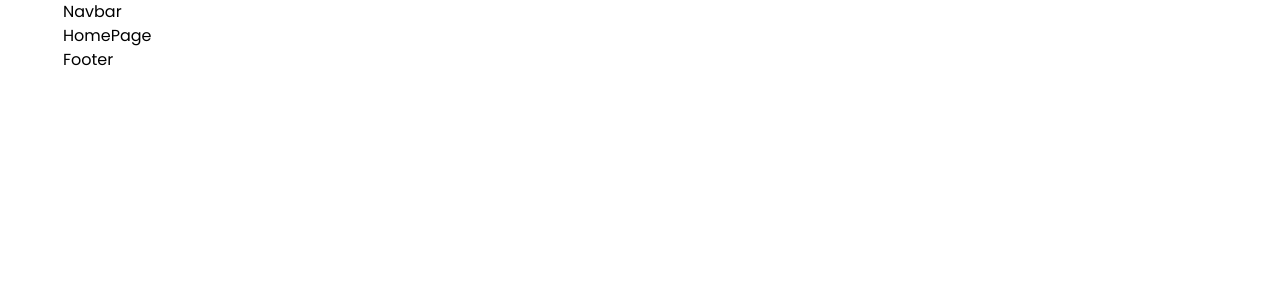
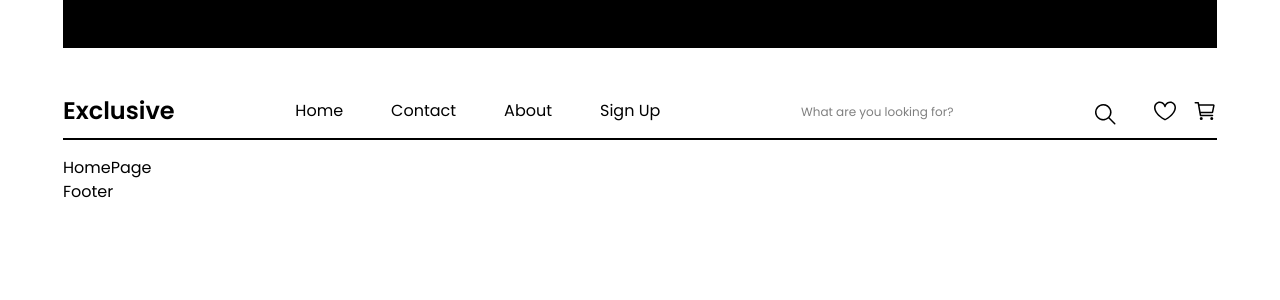
Before and after one commit to MRKPRO360/nexora, a Next.js app: page / in a window 1280 px wide. Shown: the top 300 px of the page. Built offline with nearby package versions, Linux system fonts and the light colour scheme.

Commit message:
fixed custom variable issue in v4

```diff
--- a/src/app/(withCommonLayout)/(home)/layout.tsx
+++ b/src/app/(withCommonLayout)/(home)/layout.tsx
@@ -4,12 +4,12 @@ import React from 'react';
 
 function HomePageLayout({ children }: { children: React.ReactNode }) {
   return (
-    <div className="max-w-[1545px] mx-auto">
-      <div className="max-w-[1170px] mx-auto px-2 2xl:px-0">
-        <Navbar />
-        {children}
-        <Footer />
-      </div>
+    // <div className="max-w-[1545px] mx-auto">
+    <div className="max-w-[1170px] mx-auto px-2 2xl:px-0">
+      <Navbar />
+      {children}
+      <Footer />
+      {/* </div> */}
     </div>
   );
 }
--- a/src/app/components/shared/Navbar.tsx
+++ b/src/app/components/shared/Navbar.tsx
@@ -1,5 +1,108 @@
+'use client';
+import { GoSearch, GoHeart } from 'react-icons/go';
+import { IoCartOutline } from 'react-icons/io5';
+import { FaBars, FaTimes } from 'react-icons/fa';
+import { useState } from 'react';
+import NavLink from '../utils/NavLink';
+import SmallNav from '../utils/SmallNav';
+
 function Navbar() {
-  return <div>Navbar</div>;
+  const [isOpen, setIsOpen] = useState(false);
+
+  const toggleSidebar = () => {
+    setIsOpen((prevOpen) => !prevOpen);
+  };
+
+  const navItems = [
+    { path: '/', text: 'Home' },
+    { path: '/contact', text: 'Contact' },
+    { path: '/about', text: 'About' },
+    { path: '/sign-up', text: 'Sign Up' },
+  ];
+
+  return (
+    <div>
+      <SmallNav />
+      <nav className="flex flex-wrap items-center justify-between py-2 mb-4 text-black transition-colors duration-300 border-b-2 mt-9 border-b-secondary">
+        <h1 className="hidden text-2xl font-semibold md:block">Exclusive</h1>
+
+        {/* HAMBURGER MENU */}
+        <button className="text-xl md:hidden" onClick={toggleSidebar}>
+          {isOpen ? <FaTimes /> : <FaBars />}
+        </button>
+
+        {/* DESKTOP NAVIGATION */}
+        <ul className="items-center justify-between hidden gap-12 list-none md:flex">
+          {navItems.map((el, i) => (
+            <NavLink
+              href={el.path}
+              className="border-b-transparent"
+              activeClassName="border-b-bgDark"
+              //   className={({ isActive }) =>
+              //     isActive
+              //       ? 'border-b-2 border-b-bgDark transition duration-300'
+              //       : 'border-b-2 border-b-transparent'
+              //   }
+              key={i}
+            >
+              {el.text}
+            </NavLink>
+          ))}
+        </ul>
+
+        <div className="flex items-center justify-between w-full gap-6 mt-3 lg:mt-0 lg:w-auto">
+          <div className="relative mr-auto">
+            <input
+              className="block pl-5 pr-3 py-[7px] rounded-md bg-secondaryPink placeholder:text-xs placeholder:text-textGray outline-none transition duration-300 focus:ring-1 focus:ring-textDark text-textDark text-md
+              sm:w-96 md:w-[450px] lg:w-auto
+              "
+              type="text"
+              placeholder="What are you looking for?"
+            />
+            <GoSearch className="absolute right-3 top-[25%] text-2xl" />
+          </div>
+
+          <div className="flex items-center gap-4 text-2xl">
+            <GoHeart />
+            <IoCartOutline />
+          </div>
+        </div>
+      </nav>
+
+      {/* SIDEBAR ITEMS */}
+      <div
+        className={`fixed top-0 left-0 h-full w-64 bg-bgLight dark:bg-bgDark dark:text-textLight transform ${
+          isOpen ? 'translate-x-0' : '-translate-x-full'
+        } transition-transform duration-300 md:hidden z-50`}
+      >
+        <button
+          className="absolute text-xl top-4 right-4"
+          onClick={toggleSidebar}
+          aria-label="Close Menu"
+        >
+          <FaTimes />
+        </button>
+        <ul className="flex flex-col items-start gap-6 p-6 mt-10">
+          {navItems.map((item, index) => (
+            <NavLink
+              href={item.path}
+              key={index}
+              className="text-textGray hover:text-primaryDark"
+              activeClassName="text-primaryDark font-semibold"
+              //   onClick={toggleSidebar} // Close sidebar on click
+              //   className={({ isActive }) =>
+              //     isActive
+              //       ? 'dark:text-textLight text-primaryDark font-semibold'
+              //       : ' text-textGray hover:text-primaryDark'
+              //   }
+            >
+              {item.text}
+            </NavLink>
+          ))}
+        </ul>
+      </div>
+    </div>
+  );
 }
 
 export default Navbar;
--- /dev/null
+++ b/src/app/components/utils/Dropdown.tsx
@@ -0,0 +1,65 @@
+import { useEffect, useState } from 'react';
+
+const Dropdown = () => {
+  const [isOpen, setIsOpen] = useState(false);
+  const [lang, setLang] = useState('English');
+  const [selectedLang, setSelectedLang] = useState('English');
+
+  const flipLang = (x) => (x === 'English' ? 'Bangla' : 'English');
+
+  const toggleDropdown = () => {
+    setIsOpen((prevOpen) => !prevOpen);
+  };
+
+  const handleLang = () => {
+    const flipped = flipLang(lang);
+    setLang(flipped);
+
+    const selectedFlipLang = flipLang(flipped);
+    setSelectedLang(selectedFlipLang);
+  };
+  console.log({ lang, selectedLang });
+
+  useEffect(() => {
+    console.log(selectedLang + ' i am running');
+  }, [selectedLang]);
+  return (
+    <div className="absolute right-0">
+      <button
+        onClick={toggleDropdown}
+        className="inline-flex justify-between w-full px-4 py-2 text-sm font-medium text-texLight"
+      >
+        {selectedLang}
+        <svg
+          className="w-5 h-5 ml-2 -mr-1"
+          xmlns="http://www.w3.org/2000/svg"
+          viewBox="0 0 20 20"
+          fill="currentColor"
+          aria-hidden="true"
+        >
+          <path
+            fillRule="evenodd"
+            d="M5.293 7.293a1 1 0 011.414 0L10 10.586l3.293-3.293a1 1 0 111.414 1.414l-4 4a1 1 0 01-1.414 0l-4-4a1 1 0 010-1.414z"
+            clipRule="evenodd"
+          />
+        </svg>
+      </button>
+
+      {isOpen && (
+        <div className="absolute z-10 w-[max-content] right-0  bg-white rounded-sm shadow-lg ">
+          <a
+            onClick={() => handleLang()}
+            onBlur={toggleDropdown}
+            href="#"
+            className="block px-6 py-2 text-sm text-gray-700 hover:bg-gray-100"
+            role="menuitem"
+          >
+            {lang}
+          </a>
+        </div>
+      )}
+    </div>
+  );
+};
+
+export default Dropdown;
--- /dev/null
+++ b/src/app/components/utils/NavLink.tsx
@@ -0,0 +1,28 @@
+'use client';
+
+import Link from 'next/link';
+import { usePathname } from 'next/navigation';
+
+interface INavLink {
+  href: string;
+  children: React.ReactNode;
+  className?: string;
+  activeClassName?: string;
+}
+function NavLink({
+  href,
+  children,
+  className = '',
+  activeClassName = '',
+}: INavLink) {
+  const pathname = usePathname();
+  const isActive = pathname === 'href';
+
+  return (
+    <Link href={href} className={`${className} ${isActive && activeClassName}`}>
+      {children}
+    </Link>
+  );
+}
+
+export default NavLink;
--- /dev/null
+++ b/src/app/components/utils/SmallNav.tsx
@@ -0,0 +1,17 @@
+import Dropdown from './Dropdown';
+
+function SmallNav() {
+  return (
+    <div className="relative">
+      <div className="items-center justify-center hidden gap-3 sm:flex bg-bgDark min-h-12 text-bgLight">
+        <p className="text-sm font-light text-wrap">
+          Summer Sale For All Swim Suits And Free Express Delivery - OFF 50%!
+        </p>
+        <span className="text-sm font-semibold underline ">Shop Now</span>
+        <Dropdown />
+      </div>
+    </div>
+  );
+}
+
+export default SmallNav;
--- a/src/app/globals.css
+++ b/src/app/globals.css
@@ -1,29 +1,22 @@
 @import 'tailwindcss';
 
 @theme {
-  --primaryLight: '#ffffff';
-  --primaryDark: '#363738';
-  --secondary: '#f5f5f5';
-  --secondaryPink: '#fefaf1';
-  --tertiary: '#db4444';
-  --lightYellow: '#FFAD33';
-  --bgLight: '#ffffff';
-  --bgDark: '#000000';
-  --textLight: '#fafafa';
-  --textGray: '#788184';
-  --textDark: '#000';
-  --btnTextColor: '#f5f5f5';
-  --btnBgColor: '#00ff66';
-  --btnHoverPrimary: '#e07575';
-  --btnHoverSecondary: '#a0bce0';
+  --primaryLight: #ffffff;
+  --primaryDark: #363738;
+  --secondary: #f5f5f5;
+  --secondaryPink: #fefaf1;
+  --tertiary: #db4444;
+  --lightYellow: #ffad33;
+  --bgLight: #ffffff;
+  --color-bgDark: #000000;
+  --textLight: #fafafa;
+  --textGray: #788184;
+  --textDark: #000;
+  --btnTextColor: #f5f5f5;
+  --btnBgColor: #00ff66;
+  --btnHoverPrimary: #e07575;
+  --btnHoverSecondary: #a0bce0;
 }
-
-/* @media (prefers-color-scheme: dark) {
-  :root {
-    --foreground: #0a0a0a;
-    --background: #ededed;
-  }
-} */
 
 body {
   box-sizing: border-box;
```
Also changed, not shown: package.json (+6 -5 lines), 1 other file (tests, documents, lock files or other folders).
